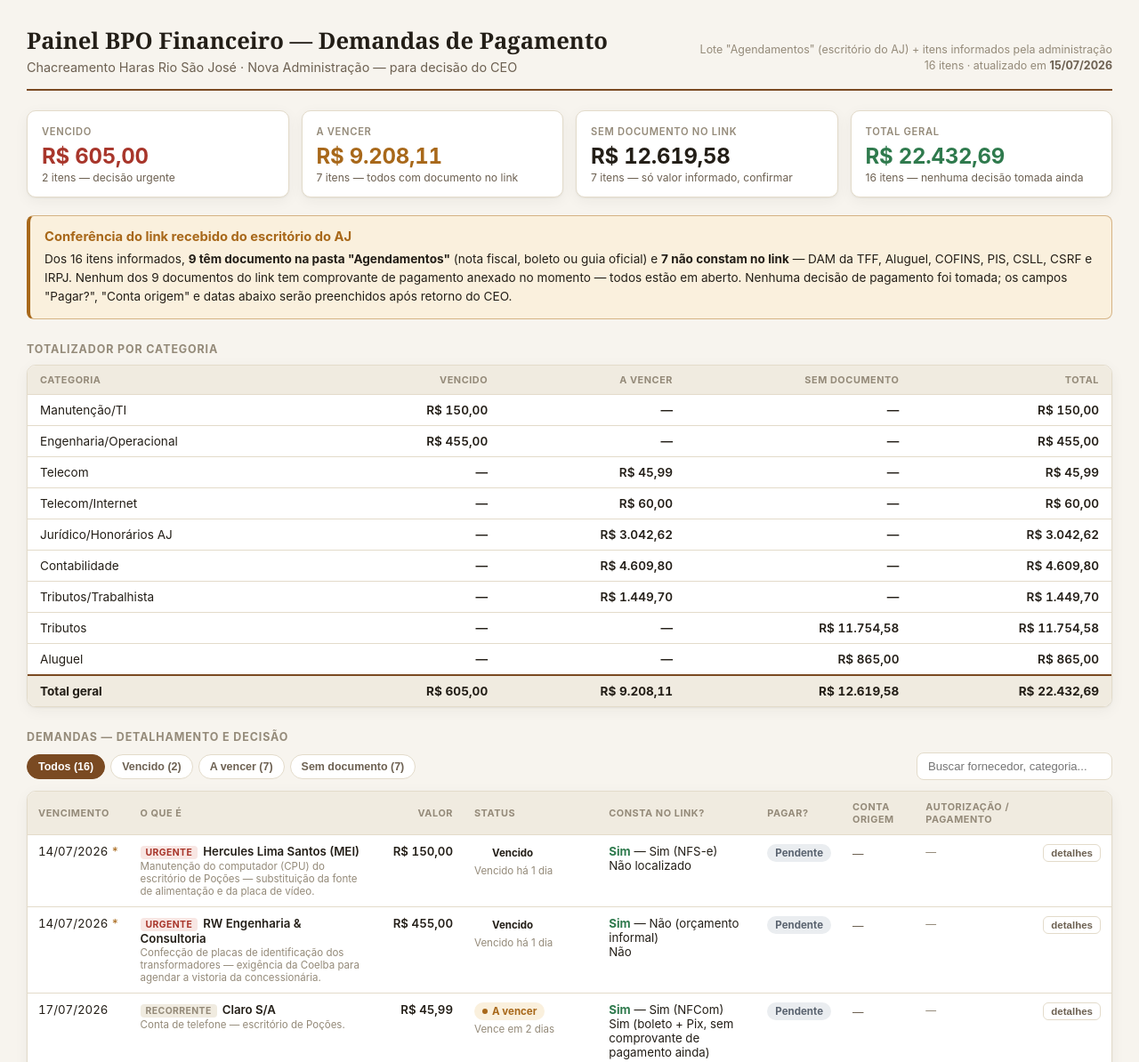
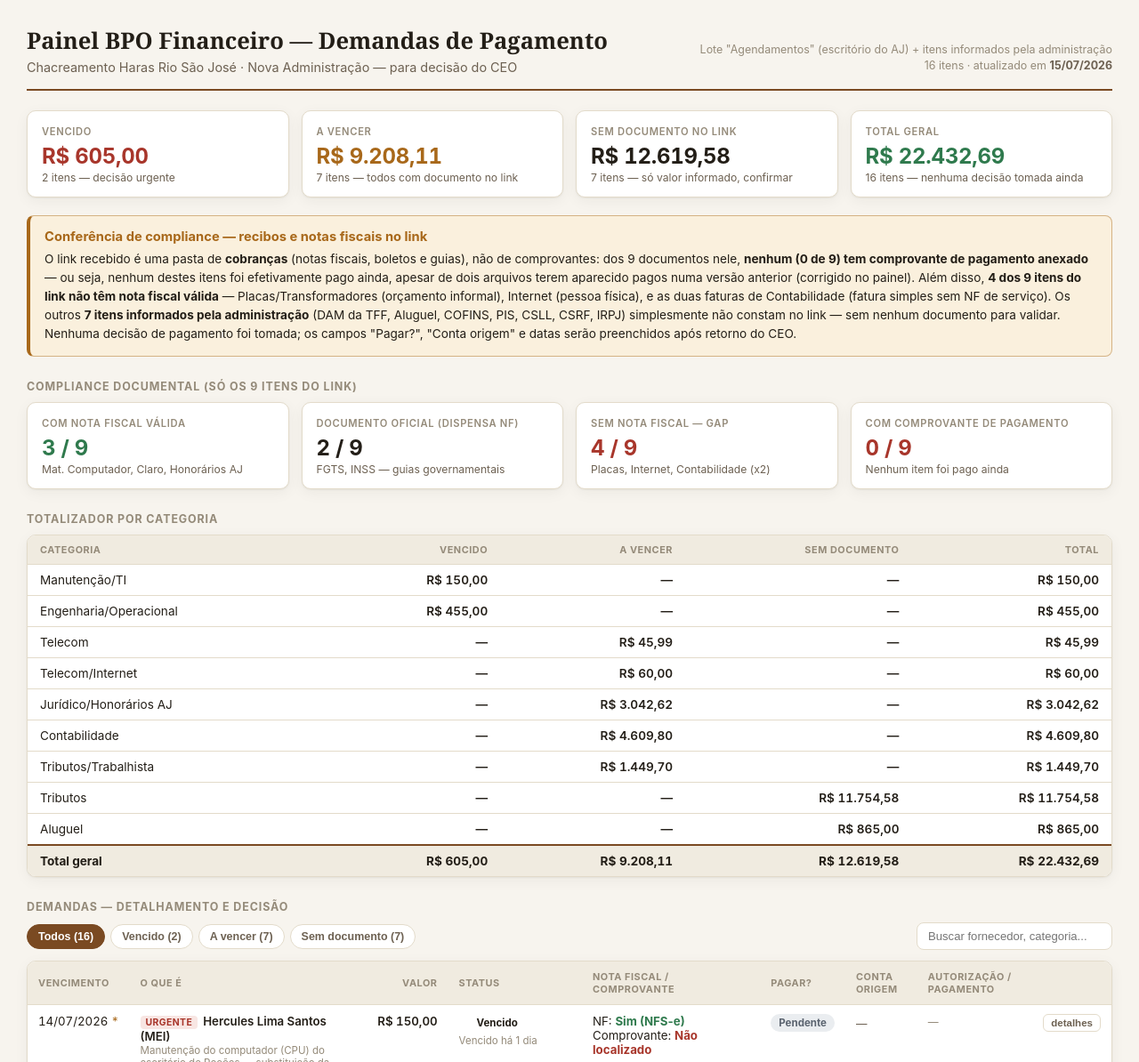
Before and after one commit to Jachsonazevedo/painel-bpo-525524ba, a plain HTML site: page index.html in a window 1280 px wide. Shown: the top 1194 px of the page at 89% size. Drawn offline with Linux system fonts and the light colour scheme.

Commit message:
Adiciona conferencia de compliance: nota fiscal x comprovante de pagamento

```diff
--- a/index.html
+++ b/index.html
@@ -145,8 +145,16 @@ td.venc{ white-space:nowrap; font-variant-numeric:tabular-nums; }
     </div>
 
     <div class="alert">
-      <h3>Conferência do link recebido do escritório do AJ</h3>
-      <p>Dos 16 itens informados, <b>9 têm documento na pasta "Agendamentos"</b> (nota fiscal, boleto ou guia oficial) e <b>7 não constam no link</b> — DAM da TFF, Aluguel, COFINS, PIS, CSLL, CSRF e IRPJ. Nenhum dos 9 documentos do link tem comprovante de pagamento anexado no momento — todos estão em aberto. Nenhuma decisão de pagamento foi tomada; os campos "Pagar?", "Conta origem" e datas abaixo serão preenchidos após retorno do CEO.</p>
+      <h3>Conferência de compliance — recibos e notas fiscais no link</h3>
+      <p>O link recebido é uma pasta de <b>cobranças</b> (notas fiscais, boletos e guias), não de comprovantes: dos 9 documentos nele, <b>nenhum (0 de 9) tem comprovante de pagamento anexado</b> — ou seja, nenhum destes itens foi efetivamente pago ainda, apesar de dois arquivos terem aparecido pagos numa versão anterior (corrigido no painel). Além disso, <b>4 dos 9 itens do link não têm nota fiscal válida</b> — Placas/Transformadores (orçamento informal), Internet (pessoa física), e as duas faturas de Contabilidade (fatura simples sem NF de serviço). Os outros <b>7 itens informados pela administração</b> (DAM da TFF, Aluguel, COFINS, PIS, CSLL, CSRF, IRPJ) simplesmente não constam no link — sem nenhum documento para validar. Nenhuma decisão de pagamento foi tomada; os campos "Pagar?", "Conta origem" e datas serão preenchidos após retorno do CEO.</p>
+    </div>
+
+    <div class="section-title">Compliance documental (só os 9 itens do link)</div>
+    <div class="kpis">
+      <div class="kpi good"><div class="label">Com nota fiscal válida</div><div class="value">3 / 9</div><div class="count">Mat. Computador, Claro, Honorários AJ</div></div>
+      <div class="kpi"><div class="label">Documento oficial (dispensa NF)</div><div class="value">2 / 9</div><div class="count">FGTS, INSS — guias governamentais</div></div>
+      <div class="kpi crit"><div class="label">Sem nota fiscal — gap</div><div class="value">4 / 9</div><div class="count">Placas, Internet, Contabilidade (x2)</div></div>
+      <div class="kpi crit"><div class="label">Com comprovante de pagamento</div><div class="value">0 / 9</div><div class="count">Nenhum item foi pago ainda</div></div>
     </div>
 
     <div class="section-title">Totalizador por categoria</div>
@@ -176,7 +184,7 @@ td.venc{ white-space:nowrap; font-variant-numeric:tabular-nums; }
             <th>O que é</th>
             <th style="text-align:right">Valor</th>
             <th>Status</th>
-            <th>Consta no link?</th>
+            <th>Nota fiscal / Comprovante</th>
             <th>Pagar?</th>
             <th>Conta origem</th>
             <th>Autorização / Pagamento</th>
@@ -323,7 +331,7 @@ function render(filter, term){
       : `<span class="datas">—</span>`;
     const vencTxt = d.venc ? `${d.venc}${d.inferido ? ' <span title="Vencimento inferido, não consta no documento original" style="cursor:help;color:var(--warn);">*</span>' : ''}` : '<span style="color:var(--ink-3);">—</span>';
     const linkTxt = d.noLink
-      ? `<span class="link"><span class="yes">Sim</span> — ${d.nota}<br>${d.recibo}</span>`
+      ? `<span class="link">NF: <span class="${d.nota.startsWith('Sim')?'yes':'no'}">${d.nota}</span><br>Comprovante: <span class="no">${d.recibo}</span></span>`
       : `<span class="link"><span class="no">Não consta no link</span></span>`;
     tr.innerHTML = `
       <td class="venc">${vencTxt}</td>
```
